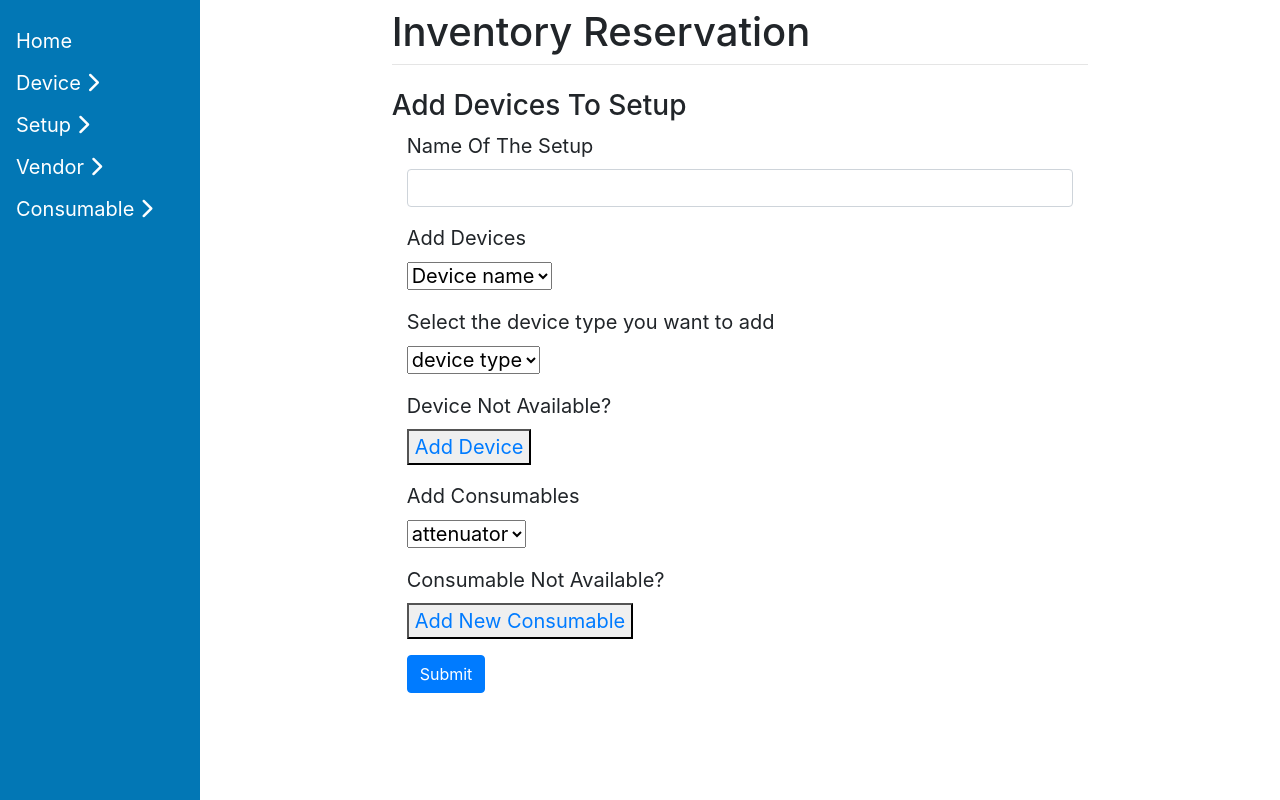
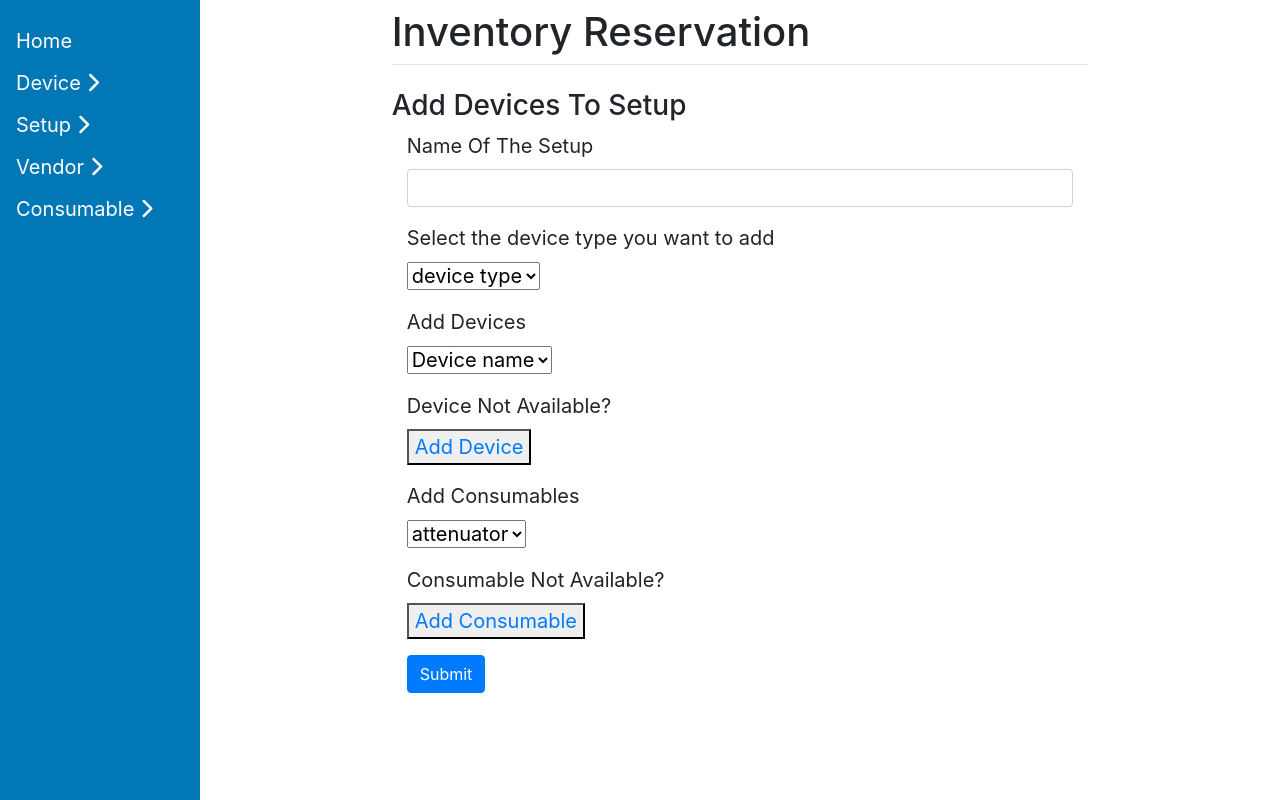
Before and after one commit to samatharkar/reservation, a Django app: page /make_setup/ in a window 1280 px wide. Run offline with Django 3.2, Linux system fonts and the light colour scheme; data comes from the database, SQL or seed files in the repository; some libraries are stand-ins or nearby versions.

Commit message:
fixed make_setup page

```diff
--- a/Altiostar/templates/make_setup.html
+++ b/Altiostar/templates/make_setup.html
@@ -15,19 +15,7 @@ Create Setup
         <div class="form-group">
           <label for="name">Name Of The Setup</label>
           <input type="text" class="form-control" name= "name" required>
-        </div>
 
-
-        <div class="form-group">
-          <label for="device">Add Devices</label> <br>
-
-        <select name = "device" >
-
-
-          {% for msd in device_n %}
-          <option value = "{{msd.id}}"> {{ msd.name }}</option>
-          {% endfor %}
-        </select>
         </div>
 
 
@@ -44,9 +32,26 @@ Create Setup
         </div>
 
         <div class="form-group">
+          <label for="device">Add Devices</label> <br>
+
+        <select name = "device" >
+
+
+          {% for msd in device_n %}
+          <option value = "{{msd.id}}"> {{ msd.name }}</option>
+          {% endfor %}
+        </select>
+        </div>
+
+        <div class="form-group">
           <label >Device Not Available?</label><br>
           <button > <a href="/add_device/"> Add Device</a> </button>
           </div>
+
+
+
+
+
 
 
         <div class="form-group">
@@ -62,7 +67,7 @@ Create Setup
 
         <div class="form-group">
           <label >Consumable Not Available?</label><br>
-          <button > <a href="/add_consumable/"> Add New Consumable</a> </button>
+          <button > <a href="/add_consumable/"> Add Consumable</a> </button>
           </div>
 
 
```
